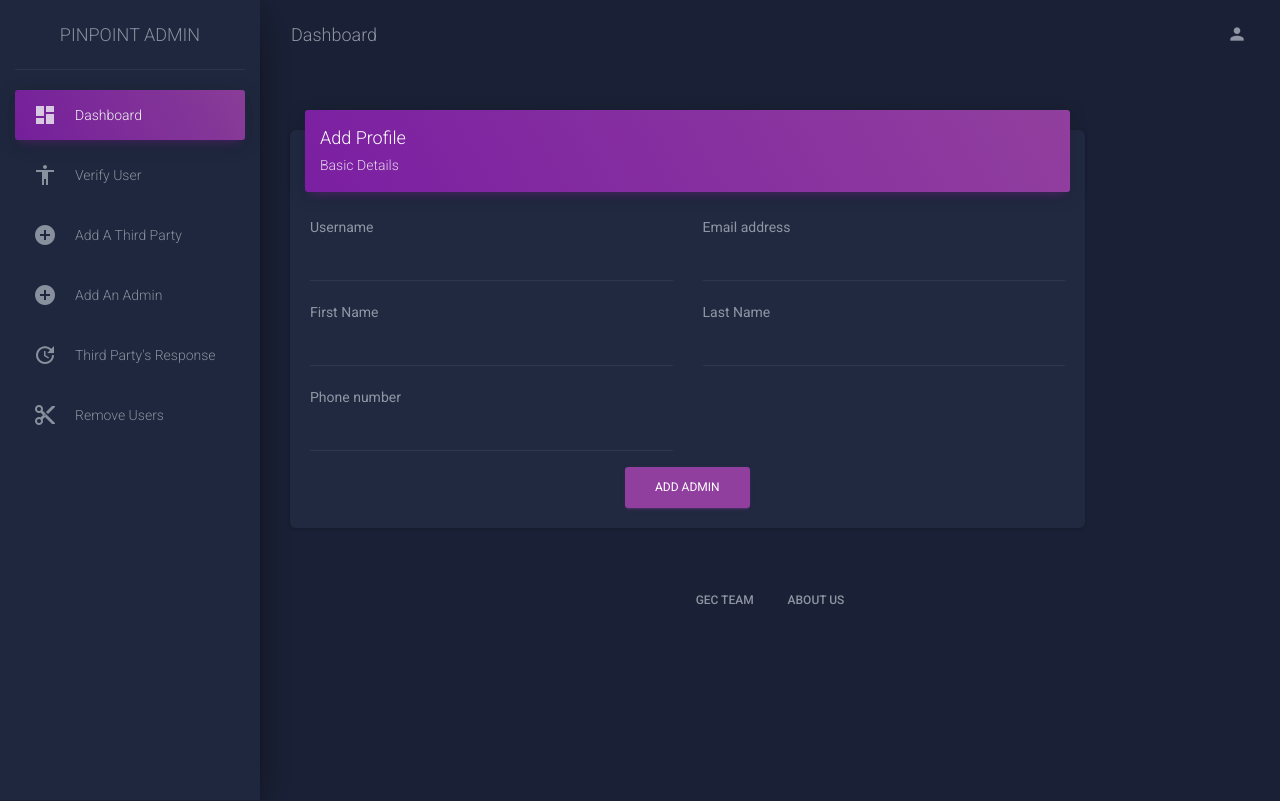
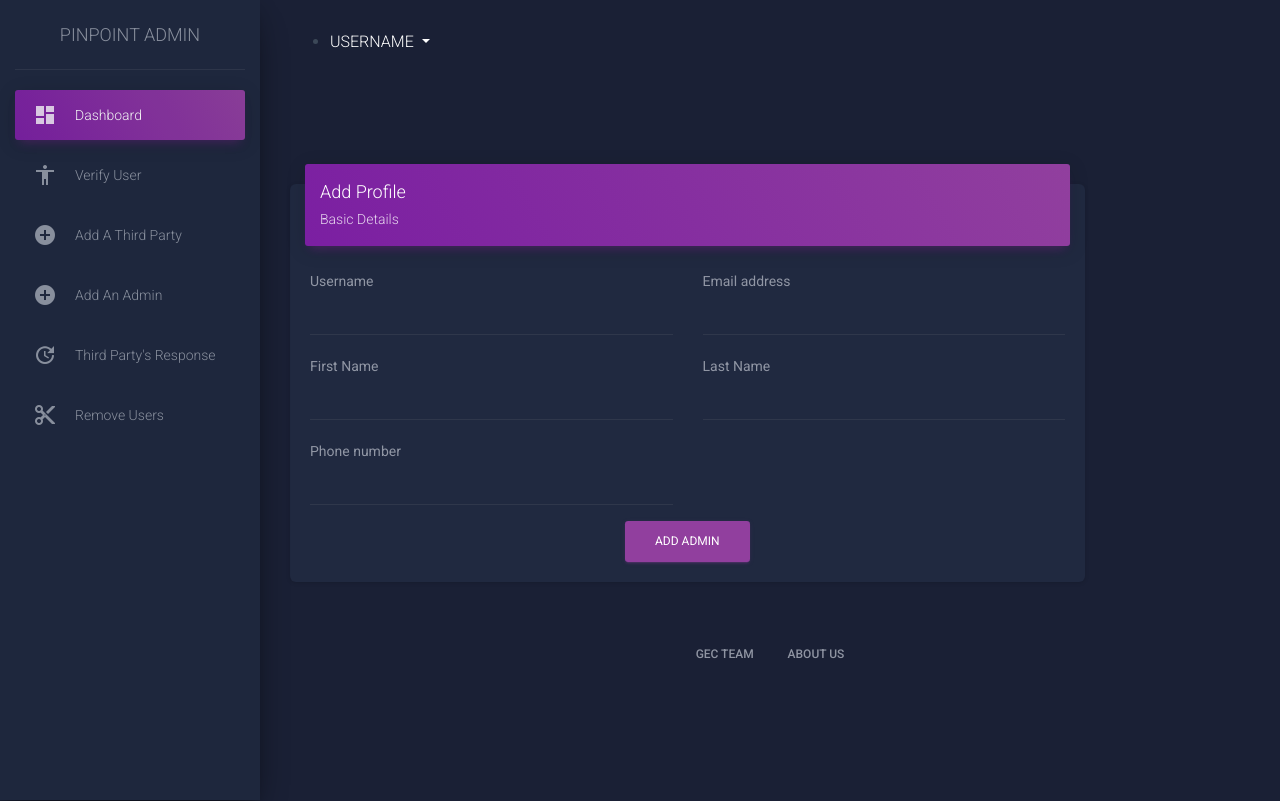
Before and after one commit to Surejmohan/frontend_flask, a Flask app: page /Admin/add_admin in a window 1280 px wide. Before the commit the page ends 604 px from the top, so only its background shows below. Run offline with Flask 2, Linux system fonts and the light colour scheme; a user stored in the database is signed in; some libraries are stand-ins or nearby versions.

Commit message:
dropdown

```diff
--- a/app.py
+++ b/app.py
@@ -362,13 +362,13 @@ def login():
         if login:
 
             if login.type == 'Admin':
-                return render_template('dashboard.html')
+                return redirect(url_for('admindashboard'))
 
-            elif login.type == 'Ordinary':
-                return render_template('current.html')
+            elif login.type == 'Ordinary' or login.type == 'Authority':
+                return redirect(url_for('current'))
 
             elif login.type == 'Third_party':
-                return render_template('thirdparty.html')
+                return redirect(url_for('thirddashboard'))
             else:
                 return "ll"
         else:
@@ -398,11 +398,12 @@ def index():
 #admin page
 
 @app.route('/Admin')
-def  dashboard():
+def  admindashboard():
     if "user" in session:
         user = session["user"]
         return render_template('dashboard.html',user=user)
     else:
+        flash('Not Allowed Please Register','error')
         return render_template('index.html',scroll='relogin')
 
 
--- a/templates/admin/header.html
+++ b/templates/admin/header.html
@@ -83,25 +83,23 @@ CSS Just for demo purpose, don't include it in your project
       </div>
     <div class="main-panel">
       <!-- Navbar -->
-      <nav class="navbar navbar-expand-lg navbar-transparent navbar-absolute fixed-top " id="navigation-example">
-        <div class="container-fluid">
-          <div class="navbar-wrapper">
-            <a class="navbar-brand" href="javascript:void(0)">Dashboard</a>
-          </div>
-
-          <div class="collapse navbar-collapse justify-content-end">
-
-            <ul class="navbar-nav">
-              <li class="nav-item">
-                <a class="nav-link" href="javascript:void(0)">
-                  <i class="material-icons">person</i>
-                  <p class="d-lg-none d-md-block">
-                    Account
-                  </p>
-                </a>
+      <nav id="nav-menu-container">
+        <ul class="nav-menu pull-right" style="margin: 30px;">
+          <li class="dropdown">
+            <a href="#" class="dropdown-toggle" data-toggle="dropdown" role="button" aria-haspopup="true" aria-expanded="false"><span class="caret">USERNAME </span></a>
+            <ul class="dropdown-menu">
+              <li><a href="#editprofile" onclick="Updateprofile()">Edit Profile</a>
+              </li>
+              <li><a href="#updatediv" onclick="UpdatePassword()"> Change Password</a>
+              </li>
+              <li><a href="#updateusername" onclick="Updateusername()">Change Username</a>
+              </li>
+              <li><a href="/logout">Logout</a>
+              </li>
+              <li><a href="/delete">Delete Account</a>
               </li>
             </ul>
-          </div>
-        </div>
+          </li>
+        </ul>
       </nav>
       <!-- End Navbar -->
```
